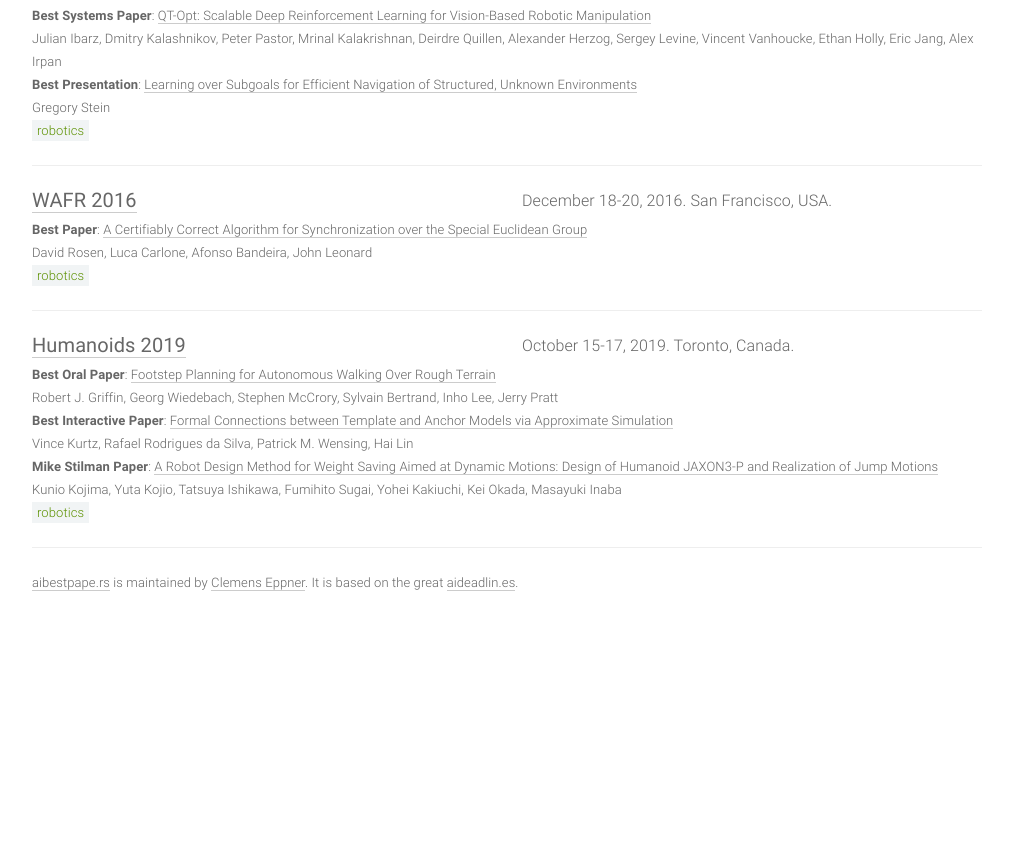
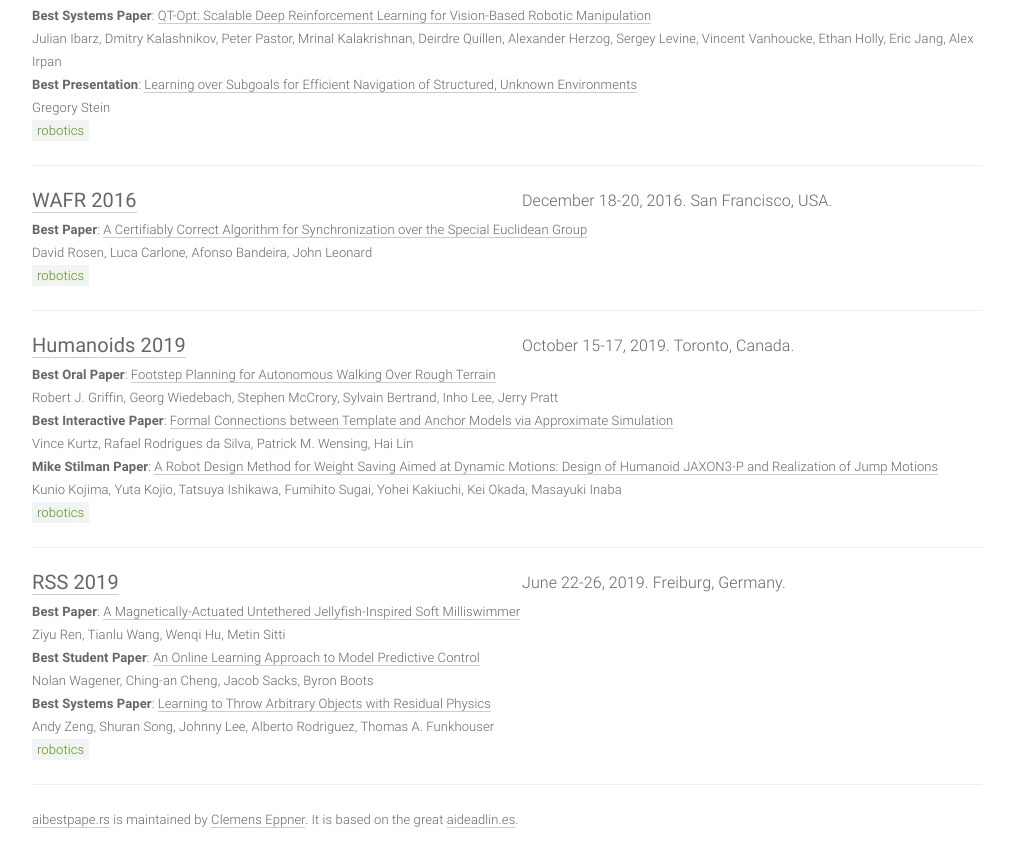
Before and after one commit to clemense/ai-bestpapers, a Jekyll site: the page built from index.html, in a window 1280 px wide and 900 px high, scrolled down 4135 px. Shown: the top 867 px of the window, without its empty margins (133-1146 px from the left). Built offline with Jekyll 4.4.1, drawn with Linux system fonts in a browser that asks for light colours; before the commit the page ends 4798 px from its top, so only the background shows below that.

Commit message:
adding RSS 2019

```diff
--- a/_data/papers.yml
+++ b/_data/papers.yml
@@ -451,3 +451,25 @@
   place: Toronto, Canada
   date: October 15-17, 2019
   sub: RO
+
+- venue: RSS
+  year: 2019
+  awards:
+  - award: Best Paper
+    title: A Magnetically-Actuated Untethered Jellyfish-Inspired Soft Milliswimmer
+    author: Ziyu Ren, Tianlu Wang, Wenqi Hu, Metin Sitti
+    link: http://rss2019.informatik.uni-freiburg.de/papers/0069_FI.pdf
+    source: http://rss2019.informatik.uni-freiburg.de/program/awards/
+  - award: Best Student Paper
+    title: An Online Learning Approach to Model Predictive Control
+    author: Nolan Wagener, Ching-an Cheng, Jacob Sacks, Byron Boots
+    link: http://rss2019.informatik.uni-freiburg.de/papers/0118_FI.pdf
+    source: http://rss2019.informatik.uni-freiburg.de/program/awards/
+  - award: Best Systems Paper
+    title: Learning to Throw Arbitrary Objects with Residual Physics
+    author: Andy Zeng, Shuran Song, Johnny Lee, Alberto Rodriguez, Thomas A. Funkhouser
+    link: http://rss2019.informatik.uni-freiburg.de/papers/0030_FI.pdf
+    source: http://rss2019.informatik.uni-freiburg.de/program/awards/
+  place: Freiburg, Germany
+  date: June 22-26, 2019
+  sub: RO
```
